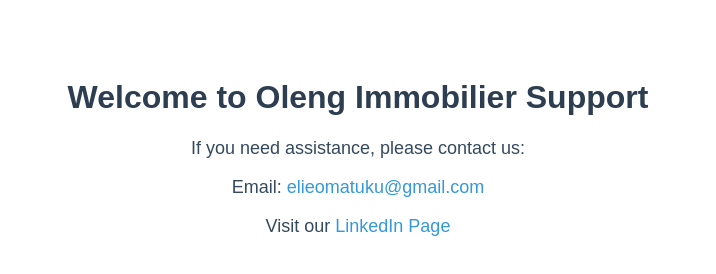
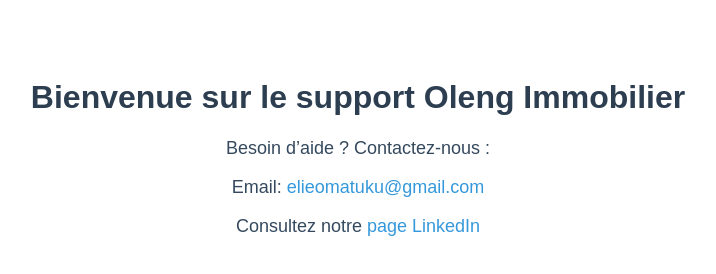
Before and after one commit to ElieOmatuku97/oleng-immobilier-support, a plain HTML site: page index.html in a window 1280 px wide. Shown: the whole page, without its empty margins (282-998 px from the left). Drawn offline with Linux system fonts and the light colour scheme.

Commit message:
Update index.html

```diff
--- a/index.html
+++ b/index.html
@@ -12,9 +12,9 @@
     </style>
 </head>
 <body>
-    <h1>Welcome to Oleng Immobilier Support</h1>
-    <p>If you need assistance, please contact us:</p>
+    <h1>Bienvenue sur le support Oleng Immobilier</h1>
+    <p>Besoin d’aide ? Contactez-nous :</p>
     <p>Email: <a href="mailto:support@oleng-immobilier.com">elieomatuku@gmail.com</a></p>
-    <p>Visit our <a href="https://www.linkedin.com/company/olengservices/" target="_blank">LinkedIn Page</a></p>
+    <p>Consultez notre <a href="https://www.linkedin.com/company/olengservices/" target="_blank">page LinkedIn</a></p>
 </body>
 </html>
```
